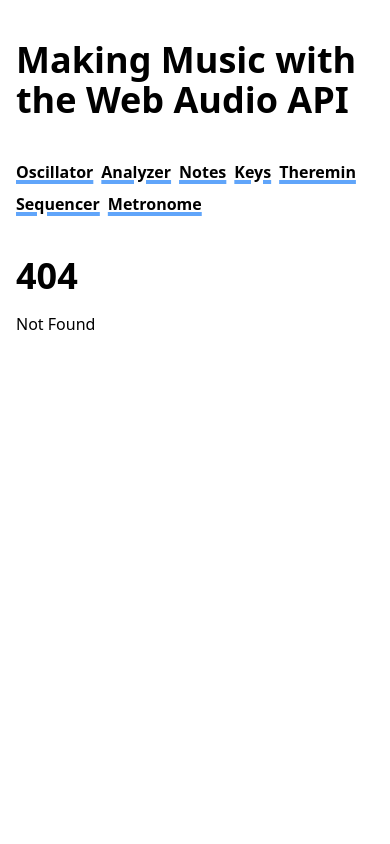
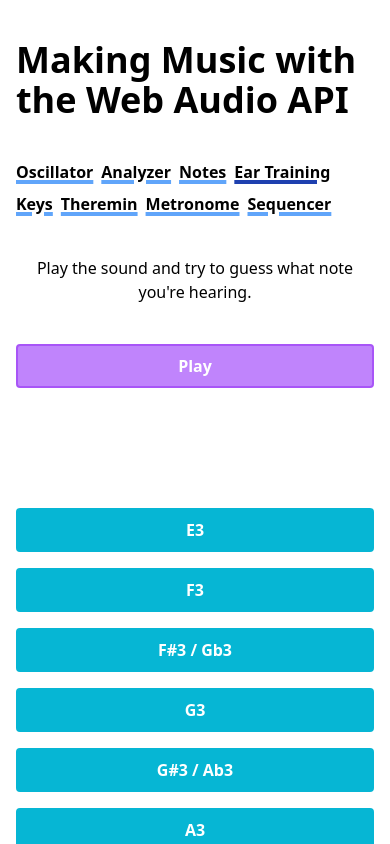
Before and after one commit to stevekinney/synthesizzler, a SvelteKit app: page /ear-training in a window 390 px wide. Before the commit this address had no page. Shown: the top 844 px of the page. Built offline with nearby package versions, Linux system fonts and the light colour scheme.

Commit message:
Make stuff more responsive and other refactoring

```diff
--- a/src/app.css
+++ b/src/app.css
@@ -99,6 +99,6 @@
   }
 
   button {
-    @apply bg-cyan-500 border-2 border-cyan-500 py-2 px-4 rounded text-white font-semibold hover:bg-cyan-600 transition-colors duration-100 active:bg-cyan-700 focus:ring-cyan-200 disabled:bg-cyan-50 disabled:text-cyan-500 disabled:saturate-50 disabled:cursor-not-allowed;
+    @apply bg-cyan-500 border-2 border-cyan-500 py-2 px-4 rounded text-white font-semibold hover:bg-cyan-600 transition-colors duration-100 active:bg-cyan-700 focus:ring-cyan-200 disabled:bg-cyan-50 disabled:text-cyan-500 disabled:saturate-50 disabled:cursor-not-allowed w-full sm:w-fit;
   }
 }
--- a/src/lib/play.ts
+++ b/src/lib/play.ts
@@ -32,9 +32,9 @@ export const playFrequency = (
 export const playNote = (
   context: AudioContext,
   note: NoteWithOctave,
-  time: number = context.currentTime,
+  startTime: number = context.currentTime,
   options: PlayOptions = {},
 ) => {
   const frequency = getFrequency(note);
-  playFrequency(context, frequency, time, options);
+  playFrequency(context, frequency, startTime, options);
 };
--- a/src/lib/repeat.ts
+++ b/src/lib/repeat.ts
@@ -1,6 +1,6 @@
-export function* repeat(times: number): Iterable<number> {
-  let iteration = 0;
-  while (iteration++ < times) {
+export function* repeat(times: number, start = 0): Iterable<number> {
+  let iteration = start;
+  while (iteration++ < times + start) {
     yield iteration;
   }
 }
--- a/src/routes/+layout.svelte
+++ b/src/routes/+layout.svelte
@@ -6,14 +6,14 @@
 <div class="container mx-auto my-10 px-4 md:px-2 lg:px-0">
   <header>
     <h1>
-      <a href="/" class="no-underline hover:bg-indigo-50">
+      <a href="/" class="no-underline hover:bg-indigo-50 font-bold">
         Making Music with the Web Audio API
       </a>
     </h1>
   </header>
   <nav class="my-10 rounded">
     <ul
-      class="flex flex-wrap gap-2 items-center md:before:content-['Examples'] md:before:mr-2 md:before:font-bold md:before:bg-yellow-100 md:before:px-2"
+      class="flex flex-wrap gap-2 sm:gap-4 items-center lg:before:content-['Examples'] lg:before:mr-2 lg:before:font-bold lg:before:bg-yellow-100 lg:before:px-2"
     >
       <li>
         <Link href="/oscillator">Oscillator</Link>
@@ -25,16 +25,19 @@
         <Link href="/notes">Notes</Link>
       </li>
       <li>
+        <Link href="/ear-training">Ear Training</Link>
+      </li>
+      <li>
         <Link href="/keys">Keys</Link>
       </li>
       <li>
         <Link href="/theremin">Theremin</Link>
       </li>
       <li>
-        <Link href="/step-sequencer">Sequencer</Link>
+        <Link href="/metronome">Metronome</Link>
       </li>
       <li>
-        <Link href="/metronome">Metronome</Link>
+        <Link href="/step-sequencer">Sequencer</Link>
       </li>
     </ul>
   </nav>
--- a/src/routes/+page.svelte
+++ b/src/routes/+page.svelte
@@ -7,6 +7,13 @@
     <strong>Hey!</strong> As long as you're here checking out all of this cool
     music stuff, you might as well also check out
     <a href="https://temporal.io/" target="_blank">Temporal</a>.
+  </p>
+
+  <p>
+    All of the code for these examples can be found in <a
+      href="https://github.com/stevekinney/synthesizzler"
+      target="_blank">this repository</a
+    >.
   </p>
 
   <h2>Additional Resources</h2>
--- /dev/null
+++ b/src/routes/ear-training/+page.svelte
@@ -0,0 +1,63 @@
+<script lang="ts">
+  import { midiNumbersToNotes } from '$lib/note-to-midi-number';
+  import { playNote } from '$lib/play';
+
+  const context = new AudioContext();
+  let timeout: NodeJS.Timeout;
+
+  const validNotes = midiNumbersToNotes().slice(40, 65);
+  let message: string = '';
+
+  const getNextNote = () =>
+    validNotes[Math.floor(Math.random() * validNotes.length)];
+
+  let [targetMidi, [targetNote]] = getNextNote();
+
+  const setMessage = (m: string) => {
+    message = m;
+    clearTimeout(timeout);
+    timeout = setTimeout(() => (message = ''), 5000);
+  };
+
+  const play = () => {
+    playNote(context, targetNote, context.currentTime, { duration: 5 });
+  };
+
+  const guess = (midi: number | string, note: NoteWithOctave) => () => {
+    const duration = 1;
+    playNote(context, note, context.currentTime, { duration });
+    playNote(context, targetNote, context.currentTime + duration, {
+      duration: duration / 1,
+    });
+
+    if (+midi === +targetMidi) {
+      setMessage('Correct');
+      [targetMidi, [targetNote]] = getNextNote();
+    } else {
+      setMessage('Try again');
+    }
+  };
+</script>
+
+<div class="space-y-10">
+  <p class="text-center">
+    Play the sound and try to guess what note you're hearing.
+  </p>
+
+  <button
+    class="w-full bg-purple-400 border-purple-500 hover:bg-purple-500 hover:border-purple-600 active:bg-purple-600 active:border-purple-700 active:ring-purple-300 focus:ring-purple-200"
+    on:click={play}
+  >
+    Play
+  </button>
+
+  <p data-midi={targetMidi} class="text-center h-10 text-4xl">
+    {message}
+  </p>
+
+  <div class="flex gap-4 flex-wrap">
+    {#each validNotes as [midi, note]}
+      <button on:click={guess(midi, note[0])}>{note.join(' / ')}</button>
+    {/each}
+  </div>
+</div>
--- a/src/routes/step-sequencer/+page.svelte
+++ b/src/routes/step-sequencer/+page.svelte
@@ -75,8 +75,16 @@
     off="Stop"
     condition={isPlaying}
     on:click={isPlaying ? stop : start}
+    class="w-full md:w-fit"
   />
 </div>
+
+<p
+  class="portrait:block hidden bg-yellow-50 border-2 rounded-md border-yellow-100 p-4 my-10"
+>
+  <strong>Pro Tip</strong>: You probably want to turn your phone to landscape
+  mode.
+</p>
 
 <div class="snap-mandatory snap-y h-screen md:h-fit overflow-y-auto">
   <div class="grid grid-flow-col md:gap-2 gap-1 snap-start snap-always">
@@ -88,7 +96,7 @@
         {#each step as button, b}
           <button
             on:click={() => handleClick(s, b)}
-            class="p-0 font-normal text-xs md:text-sm bg-purple-200 text-purple-700 border-purple-600 hover:bg-purple-300"
+            class="sm:w-full rounded-none sm:border-2 border-0 p-px font-normal md:text-sm bg-purple-200 text-purple-700 border-purple-600 hover:bg-purple-300"
             class:active={button.active}
           >
             {button.note}
--- a/src/routes/theremin/+page.svelte
+++ b/src/routes/theremin/+page.svelte
@@ -14,6 +14,7 @@
   let userMedia: MediaStream | null;
   let video: HTMLVideoElement;
   let canvas: HTMLCanvasElement;
+  let container: HTMLElement;
 
   let width = 640;
   let height = 480;
@@ -54,9 +55,8 @@
   };
 
   const onLoad = () => {
-    const container = document.getElementById('playground');
+    const aspectRatio = video.videoHeight / video.videoWidth;
 
-    const aspectRatio = video.videoHeight / video.videoWidth;
     width = container
       ? Math.min(video.videoWidth, container.clientWidth)
       : video.videoWidth;
@@ -111,15 +111,37 @@
       faceapi.draw.drawFaceExpressions(canvas, resizedDetections);
     }, 100);
   };
+
+  $: width = Math.min(container?.clientWidth, 640);
+  $: height = width * (3 / 4);
 </script>
 
 <svelte:head>
   <title>Face Theremin</title>
 </svelte:head>
 
-<div class="grid xl:grid-cols-2 gap-8" id="playground">
+<svelte:window
+  on:resize={() => (width = Math.min(container?.clientWidth, 640))}
+/>
+
+<div class="flex flex-col-reverse md:flex-row gap-8" bind:this={container}>
   <article class="space-y-4">
     <h2>Face Theremin</h2>
+    <p>
+      <strong>Instructions</strong>: Once you hit the
+      <span class="font-semibold">Play</span> button, the application will ask to
+      answer your camera and then play a frequency based on the location of your
+      face. Move your face around to change the pitch of the oscillator.
+    </p>
+    <p>
+      This application uses <a href="npm.im/face-api.js" target="_blank">
+        face-api.js
+      </a> for all of the face tracking goodness.
+    </p>
+    <p class="block sm:hidden p-4 bg-yellow-50 border-2 border-yellow-100">
+      <strong>Note</strong>: You might have some issues using this example on a
+      mobile phone.
+    </p>
     <div>
       <ToggleButton
         on="▶️ Play"
@@ -128,7 +150,7 @@
         on:click={userMedia ? stopVideo : startVideo}
       />
     </div>
-    <dl class="items-end" class:invisible={!userMedia}>
+    <dl class:hidden={!userMedia}>
       <dt>X</dt>
       <dd>{x && Math.round(x)}</dd>
       <dt>Y</dt>
@@ -139,7 +161,7 @@
   </article>
 
   <div
-    class="relative flex items-center justify-center bg-indigo-100 rounded-xl shadow-xl row-span-2 place-self-end mx-auto"
+    class="relative w-full flex-shrink-0 flex items-center justify-center bg-indigo-100 rounded-xl shadow-xl row-span-2 place-self-end mx-auto self-center"
     style="width: {width}px; height: {height}px;"
   >
     <p>Press the <strong>Play</strong> button to get started.</p>
```
